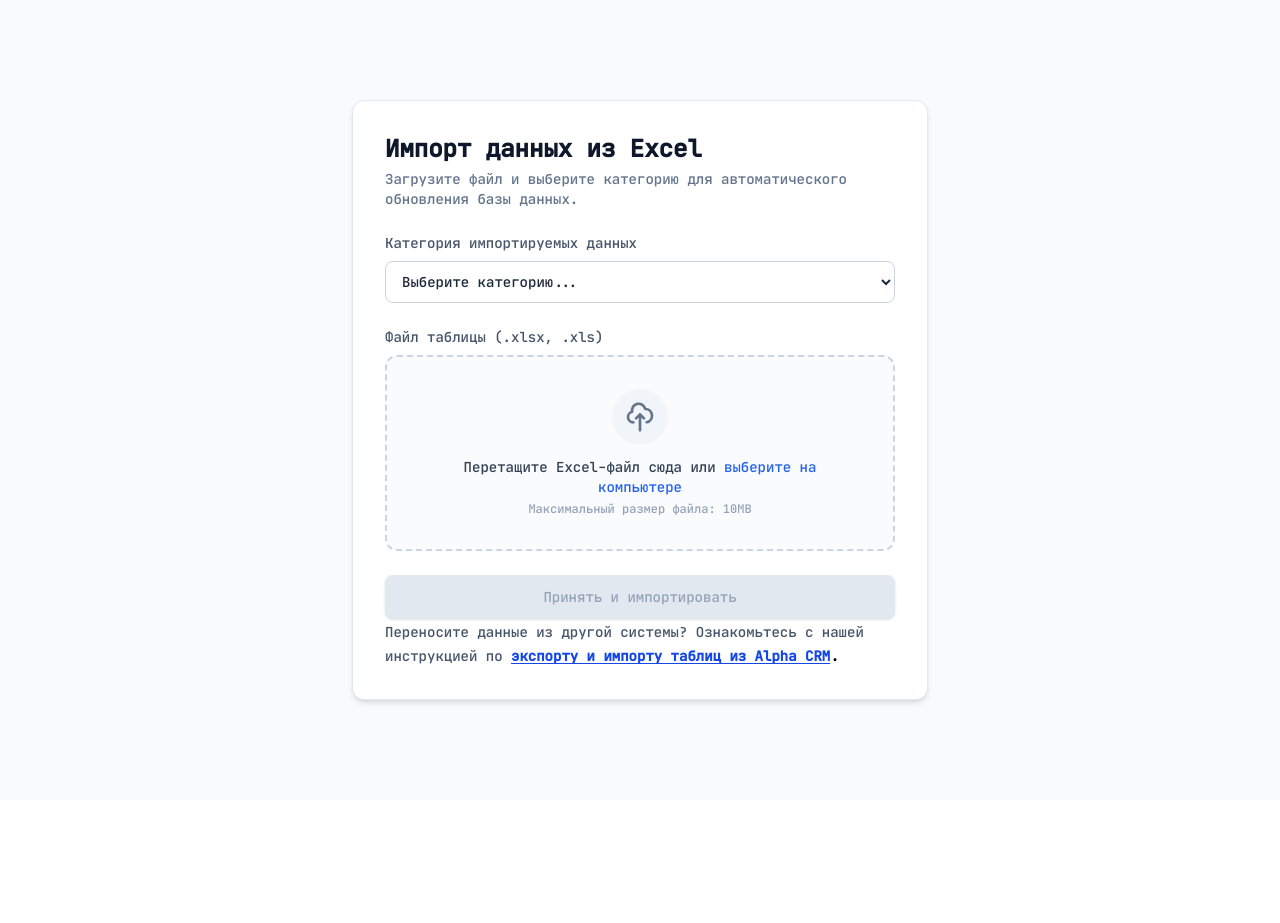
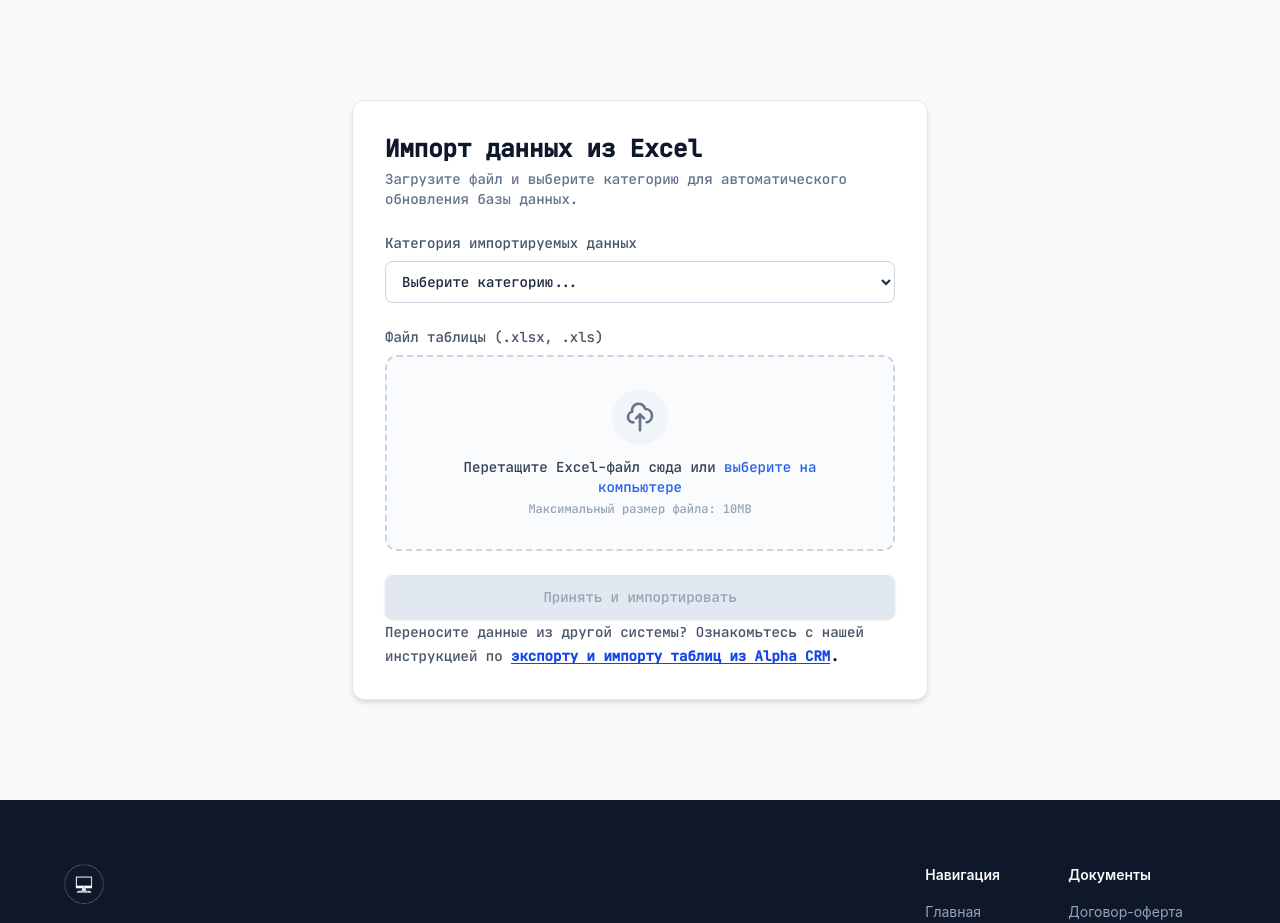
Before and after one commit to Friendly2009/SoftSkills-CRM, a React (Vite) app in the folder frontend/: page /transfer_page in a window 1280 px wide. Shown: the top 923 px of the page. Before the commit the page ends 800 px from the top, so only its background shows below. Built offline with nearby package versions, Linux system fonts and the light colour scheme.

Commit message:
feat: add footer in transfer data page

```diff
--- a/frontend/src/components/TransferFilesPage.tsx
+++ b/frontend/src/components/TransferFilesPage.tsx
@@ -1,5 +1,6 @@
 import { useState, useRef } from "react";
 import { useNavigate } from "react-router-dom";
+import { Footer } from "./Footer";
 
 export const TransferFilesPage: React.FC = () => {
     type TransferType = 'employees' | 'clients' | 'leads' | '';
@@ -55,6 +56,7 @@ export const TransferFilesPage: React.FC = () => {
     };
 
     return (
+        <>
             <div className="min-h-screen bg-[#f8fafc] flex items-center justify-center p-4">
                 <div className="bg-white rounded-xl shadow-md border border-[#e2e8f0] w-full max-w-xl p-6 sm:p-8">
 
@@ -168,5 +170,7 @@ export const TransferFilesPage: React.FC = () => {
                     </div>
                 </div>
             </div>
+            <Footer />
+        </>
     );
 };
```
Lines whose indentation alone changed are shown as unchanged.
